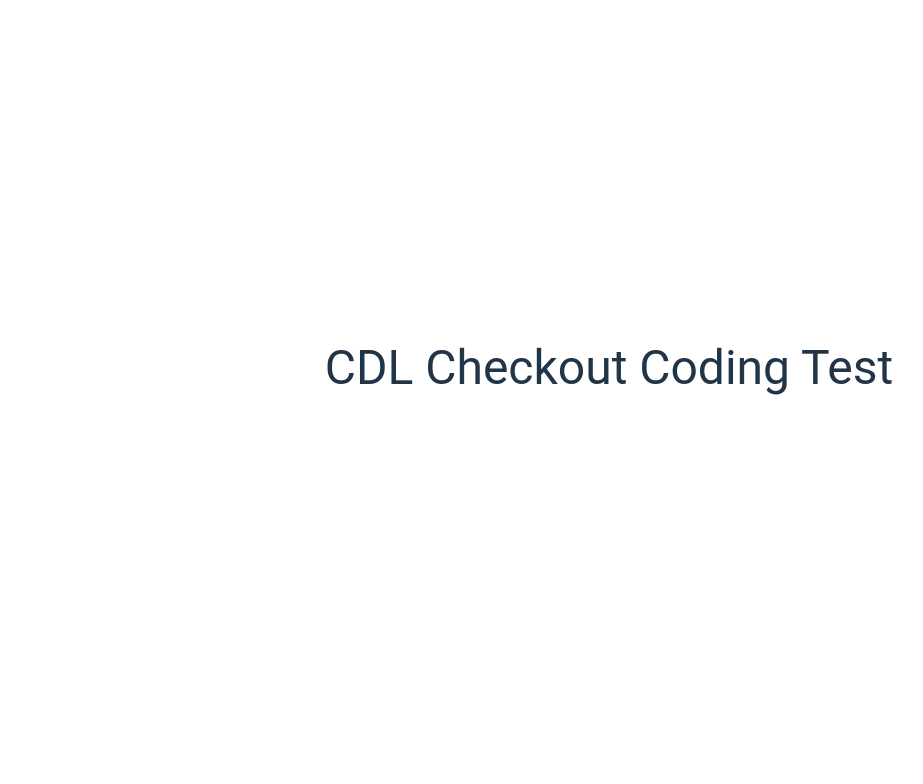
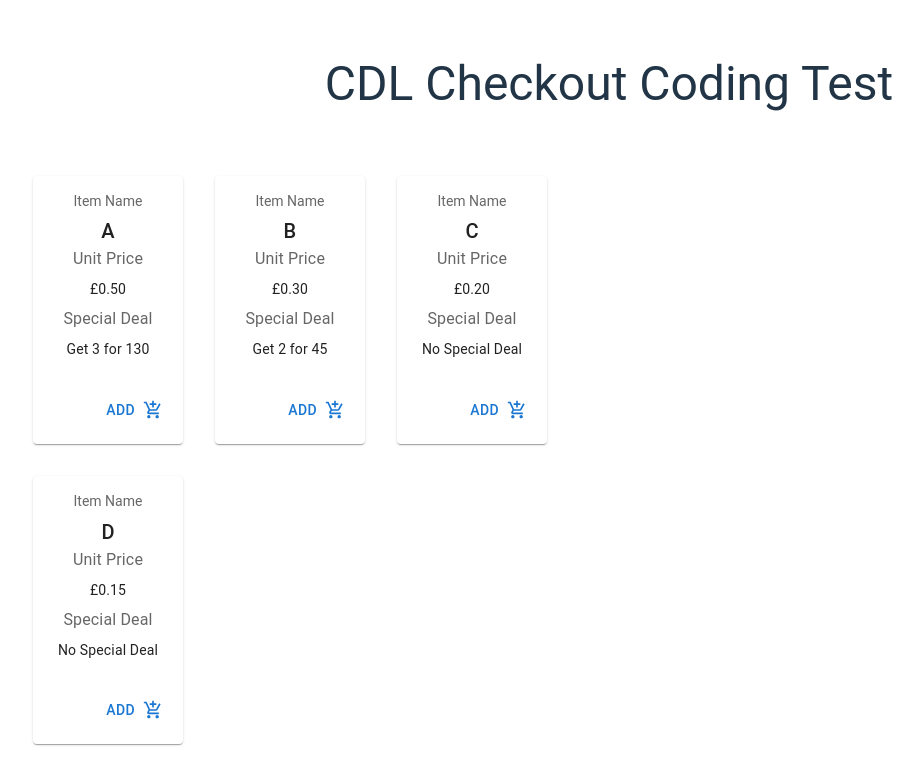
Before and after one commit to AllifAmey/cdl-coding-test, a React (Vite) app: page / in a window 1280 px wide. Shown: the top 784 px of the page, without its empty margins (31-954 px from the left). Built offline with nearby package versions, Linux system fonts and the light colour scheme.

Commit message:
added the product card and rendered it in the checkoutpage, added docs to the product card

```diff
--- a/src/components/page/CheckoutPage/CheckoutPage.jsx
+++ b/src/components/page/CheckoutPage/CheckoutPage.jsx
@@ -75,6 +75,21 @@ function CheckoutPage() {
         >
           CDL Checkout Coding Test
         </Typography>
+        <Grid container>
+          <Grid container gap="2rem" width="60%">
+            {store_items.map((store_item) => {
+              return (
+                <Grid item key={store_item.item_name}>
+                  <ProductCard
+                    store_item={store_item}
+                    setUserCheckout={setUserCheckout}
+                    userCheckout={userCheckout}
+                  />
+                </Grid>
+              );
+            })}
+          </Grid>
+        </Grid>
       </Grid>
     </>
   );
--- a/src/components/page/CheckoutPage/utility/ProductCard.jsx
+++ b/src/components/page/CheckoutPage/utility/ProductCard.jsx
@@ -1,12 +1,69 @@
-import React, { useState } from "react";
-function ProductCard() {
+import * as React from "react";
+import Card from "@mui/material/Card";
+import CardActions from "@mui/material/CardActions";
+import CardContent from "@mui/material/CardContent";
+import Button from "@mui/material/Button";
+import Typography from "@mui/material/Typography";
+import AddShoppingCartIcon from "@mui/icons-material/AddShoppingCart";
+
+function ProductCard(props) {
   /*
 
+  docs:
+
+  Each section in the card , apart from the last, has the title relevant to the data below.
+
+  The add cart button will be where the logic for adding the user data comes in.
+
+  The data for each card will be primarily from CheckoutPage, store_items.
+
+
+
+
   */
+  const margin_spacing = {
+    mb: 1,
+  };
   return (
-    <>
-      <div>Hello</div>
-    </>
+    <Card sx={{ minWidth: 150 }}>
+      <CardContent>
+        <Typography
+          sx={{ fontSize: 14 }}
+          color="text.secondary"
+          gutterBottom
+          variant="h5"
+          component="div"
+        >
+          Item Name
+        </Typography>
+        <Typography variant="h6" component="div">
+          {props.store_item.item_name}
+        </Typography>
+        <Typography sx={margin_spacing} color="text.secondary">
+          Unit Price
+        </Typography>
+        <Typography sx={margin_spacing} variant="body2">
+          {`£${(props.store_item.unit_price / 100).toFixed(2)}`}
+        </Typography>
+        <Typography sx={margin_spacing} color="text.secondary">
+          Special Deal
+        </Typography>
+        <Typography variant="body2">
+          {props.store_item.special_price
+            ? `Get ${props.store_item.special_deal.special_quantity} for ${props.store_item.special_deal.special_amount} `
+            : "No Special Deal"}
+        </Typography>
+      </CardContent>
+      <CardActions
+        sx={{
+          display: "flex",
+          justifyContent: "flex-end",
+          padding: "1rem",
+        }}
+      >
+        <Button endIcon={<AddShoppingCartIcon color="primary" />}>Add</Button>
+      </CardActions>
+    </Card>
   );
 }
 
```
